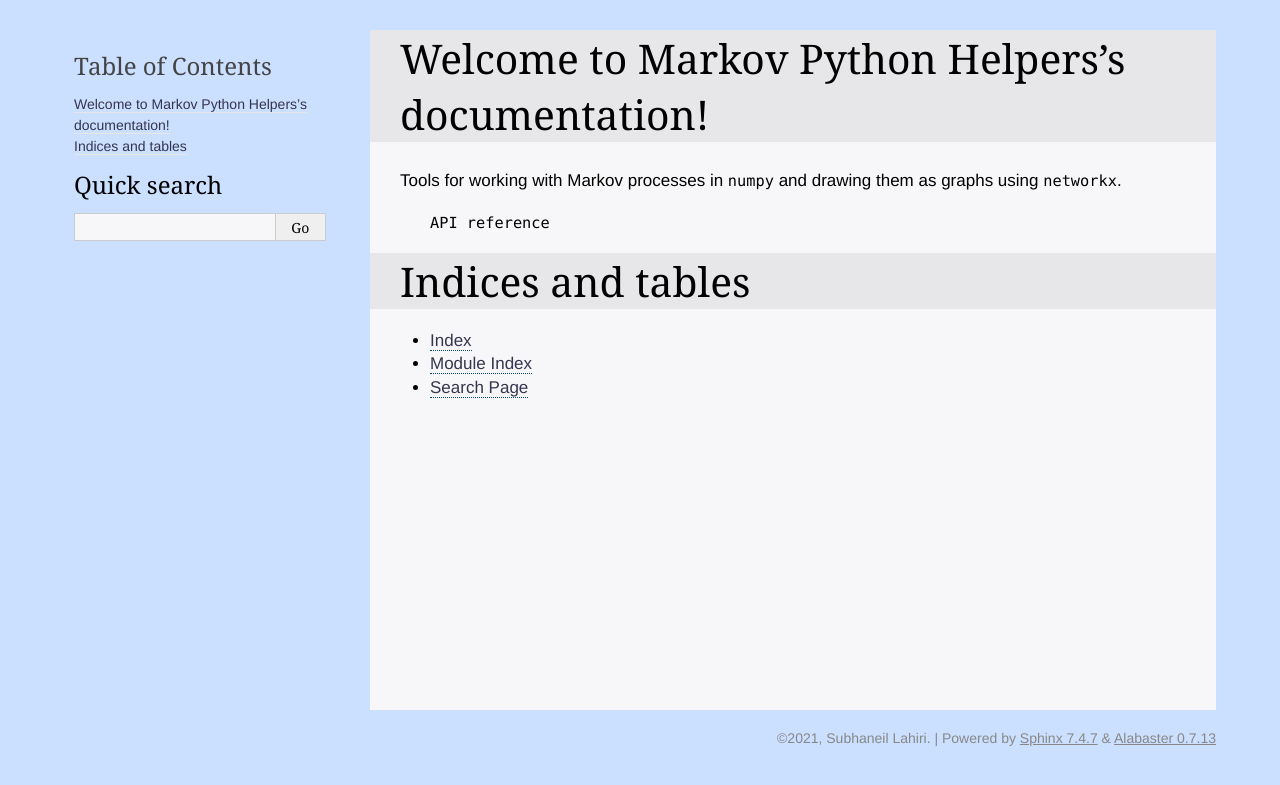
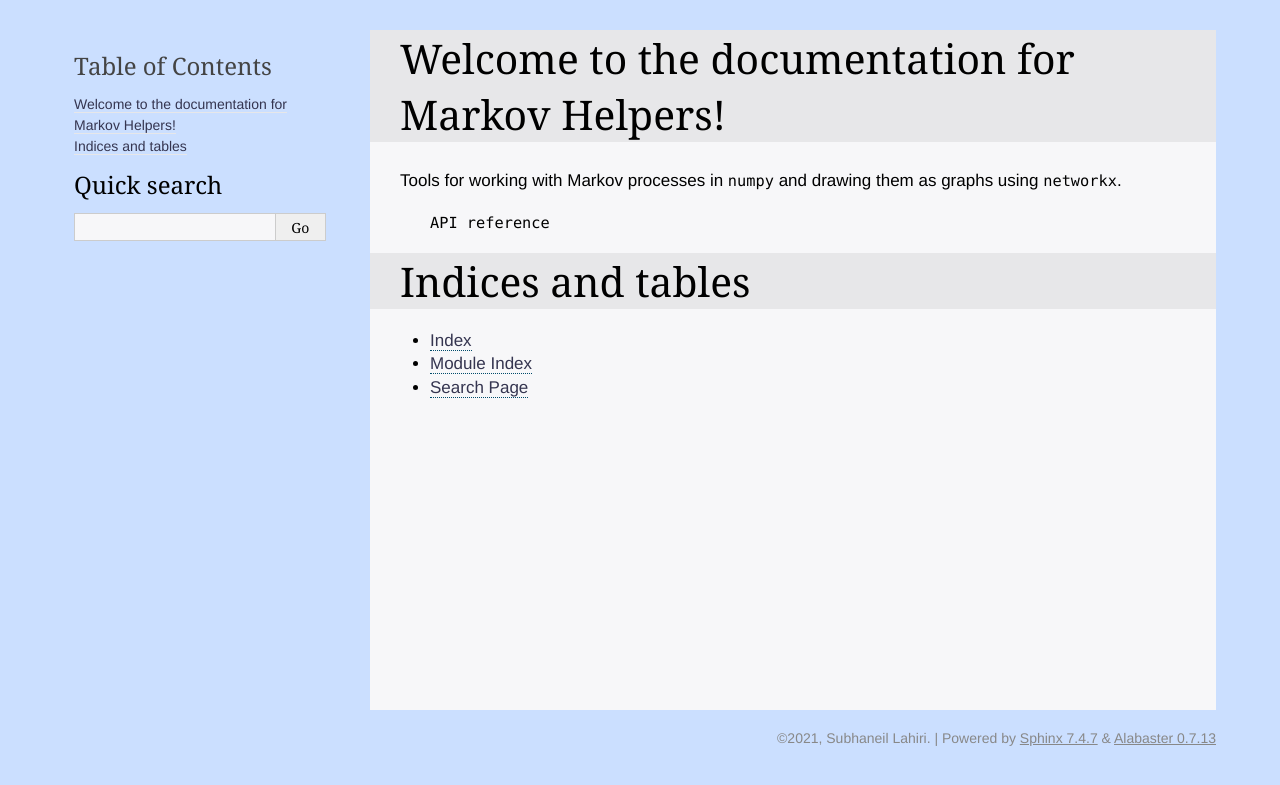
Before and after one commit to subhylahiri/Markov_python_helpers, a Sphinx documentation site: the page built from source/index.rst, in a window 1280 px wide. Shown: the top 785 px of the page. Built offline with Sphinx 7.4.7, drawn with Linux system fonts in a browser that asks for light colours; pages that are not in the unit, such as notebooks, are missing from menus; cross-references to code outside the pages are shown as plain code.

Commit message:
Simpler names

```diff
--- a/source/_static/custom.css
+++ b/source/_static/custom.css
@@ -19,7 +19,7 @@
         --major-fg-color: #e7e7f5;
         --minor-bg-color: #373f44;
         --minor-fg-color: #d4cde7;
-        --title-bg-color: #132147;
+        --title-bg-color: #453169;
         --title-fg-color: var(--minor-fg-color);
         --links-bg-color: var(--title-bg-color);
         --links-fg-color: #a69eb9;
--- a/source/conf.py
+++ b/source/conf.py
@@ -20,7 +20,7 @@ sys.path.insert(0, os.path.abspath('..'))
 
 # -- Project information -----------------------------------------------------
 
-project = 'Markov Python Helpers'
+project = 'Markov Helpers'
 copyright = '2021, Subhaneil Lahiri'
 author = 'Subhaneil Lahiri'
 
--- a/source/index.rst
+++ b/source/index.rst
@@ -14,8 +14,8 @@
    Home page <self>
    API reference <_autosummary/markov_helpers>
 
-Welcome to Markov Python Helpers's documentation!
-=================================================
+Welcome to the documentation for Markov Helpers!
+================================================
 
 Tools for working with Markov processes in `numpy`
 and drawing them as graphs using `networkx`.
```
Also changed, not shown: source/_templates/custom-function-template.rst (line endings or trailing spaces), source/api.rst (line endings or trailing spaces).
